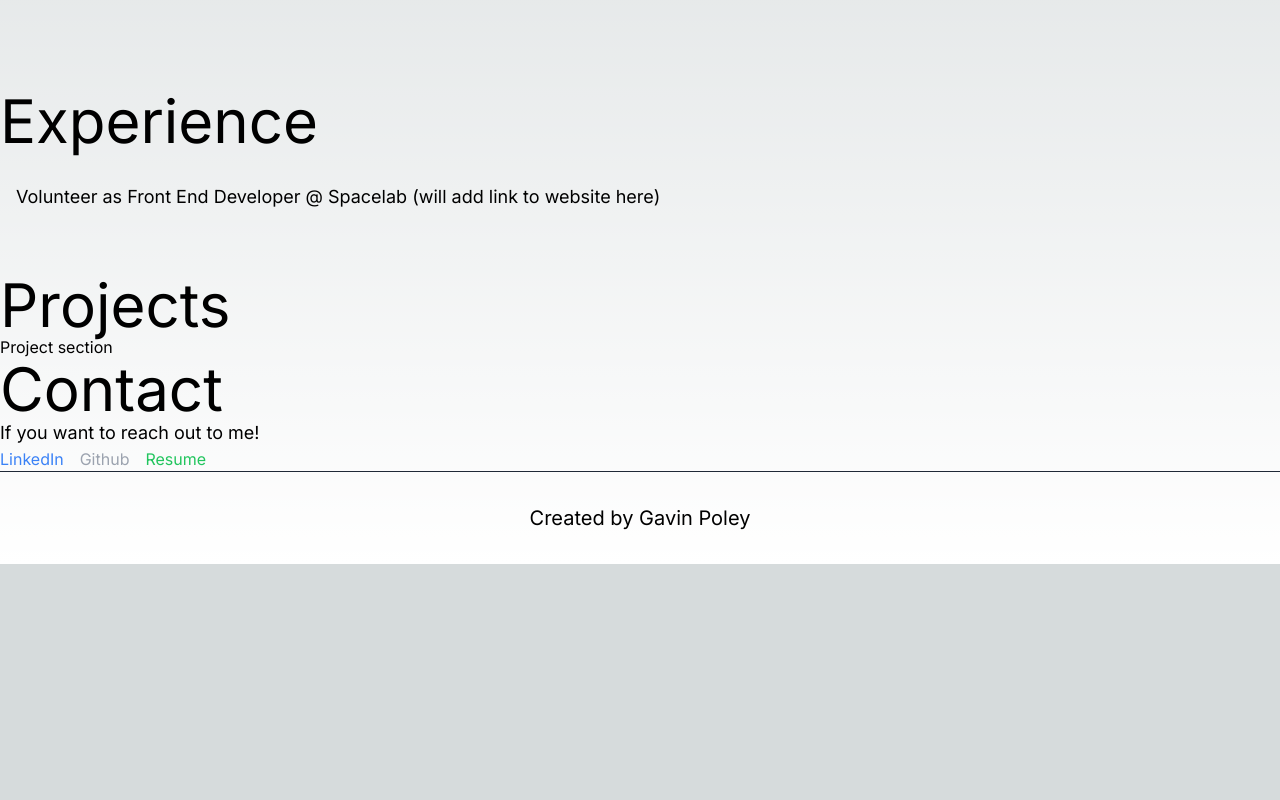
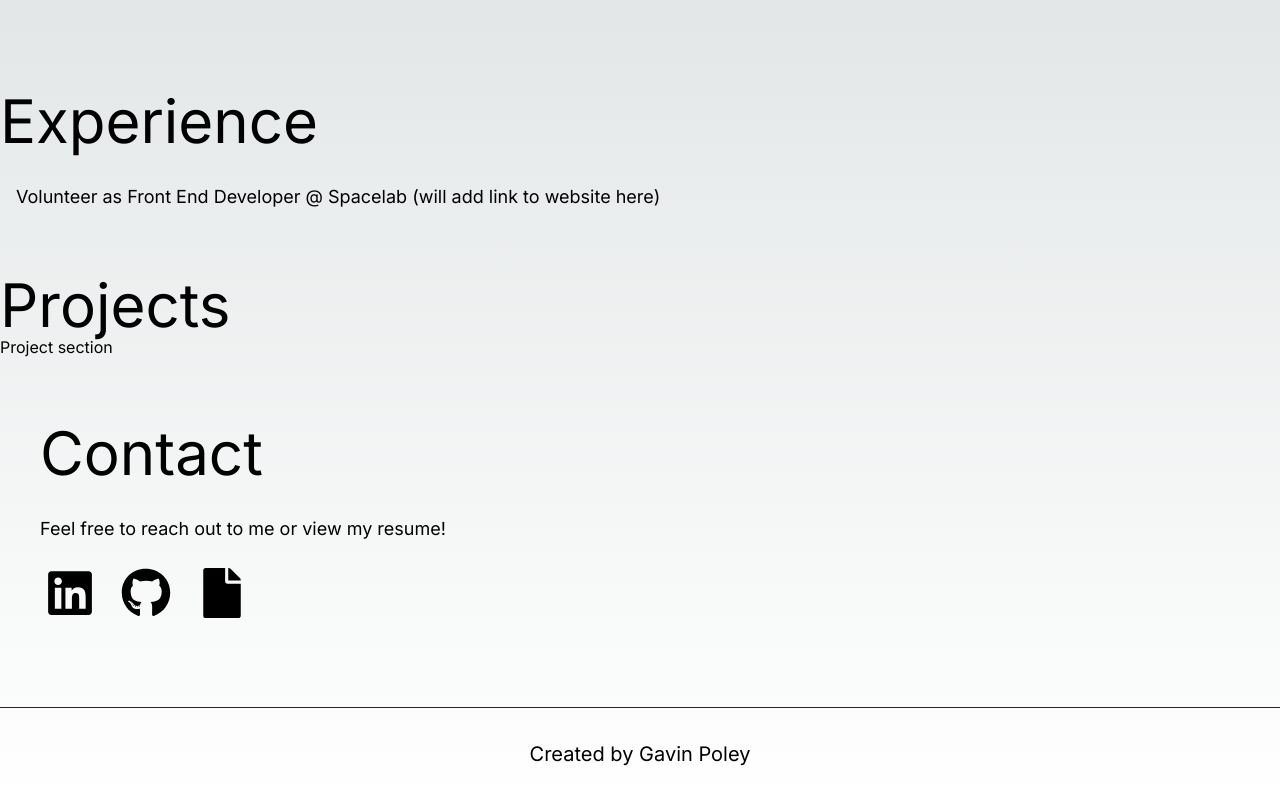
Before and after one commit to Gav1012/portfoliov2, a Next.js app: page / in a window 1280 px wide. Shown: the part 390-1190 px from the top of the page. Before the commit the page ends 954 px from the top, so only its background shows below. Built offline with nearby package versions, Linux system fonts and the light colour scheme.

Commit message:
updated contact section

```diff
--- a/src/app/components/contact.tsx
+++ b/src/app/components/contact.tsx
@@ -1,35 +1,32 @@
+import { FaLinkedin, FaGithub, FaFile } from 'react-icons/fa';
 export default function Contact() {
-    console.log("hello from contact");
     return (
-        <section id="contact">
-            <h1 className="text-6xl">Contact</h1>
+        <section id="contact" className="py-16 px-10">
+            <h1 className="text-6xl mb-8">Contact</h1>
             <p className="text-lg max-w-2xl break-words">
-                If you want to reach out to me!
+                Feel free to reach out to me or view my resume!
             </p>
-            <div className="flex justify-start space-x-4">
+            <div className="flex justify-start space-x-4 py-5">
                 <a
                     href="https://www.linkedin.com/in/gavin-poley/"
-                    className="text-blue-500 hover:underline"
                     target="_blank"
                     rel="noopener noreferrer"
                 >
-                    LinkedIn
+                    <FaLinkedin className="text-6xl border border-transparent rounded p-1 hover:border-blue-400 transition-all duration-300" />
                 </a>
                 <a
                     href="https://github.com/Gav1012"
-                    className="text-gray-400 hover:underline"
                     target="_blank"
                     rel="noopener noreferrer"
                 >
-                    Github
+                    <FaGithub className="text-6xl border border-transparent rounded p-1 hover:border-blue-400 transition-all duration-300" />
                 </a>
                 <a
                     href="/Gavin_Poley_Resume.pdf"
-                    className="text-green-500 hover:underline"
                     target="_blank"
                     rel="noopener noreferrer"
                 >
-                    Resume
+                    <FaFile className="text-6xl border border-transparent rounded p-1 hover:border-blue-400 transition-all duration-300" />
                 </a>
             </div>
         </section>
```
Also changed, not shown: package.json (+6 -4 lines), 1 other file (tests, documents, lock files or other folders).
